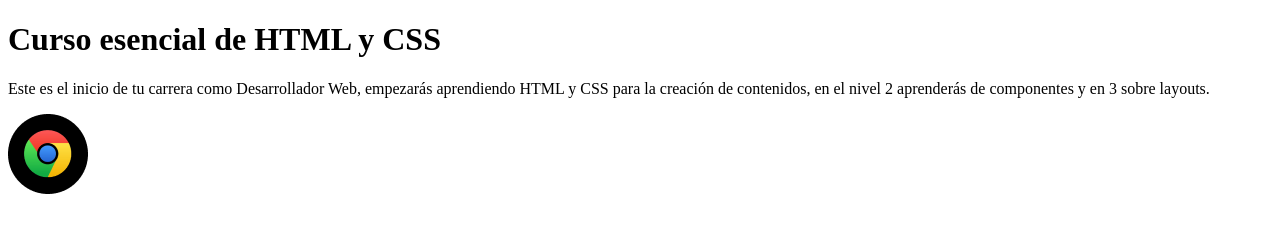
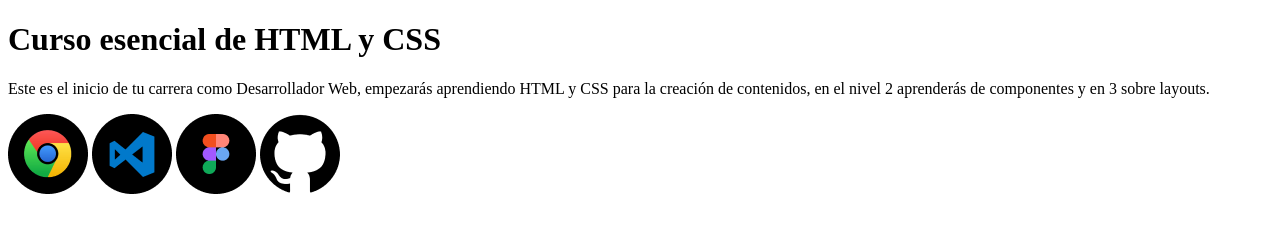
Before and after one commit to Leticia-prog/curso-esencial-html-css, a plain HTML site: page index.html in a window 1280 px wide. Drawn offline with Linux system fonts and the light colour scheme.

Commit message:
Add files via upload

```diff
--- a/index.html
+++ b/index.html
@@ -15,5 +15,8 @@
     en el nivel 2 aprenderás de componentes y en 3 sobre layouts.
   </p>
   <img src="Images/google-chrome.png" alt="Logo de Google Chrome" title="Logo de Google Chrome">
+  <img src="Images/visual-studio-code.png" alt="Logo de Visual Studio Code" title="Logo de Visual Studio Code">
+  <img src="Images/figma.png" alt="Logo de Figma" title="Logo de Figma">
+  <img src="Images/github.png" alt="Logo de GitHub" title="Logo de GitHub">
 </body>
 </html>
```
